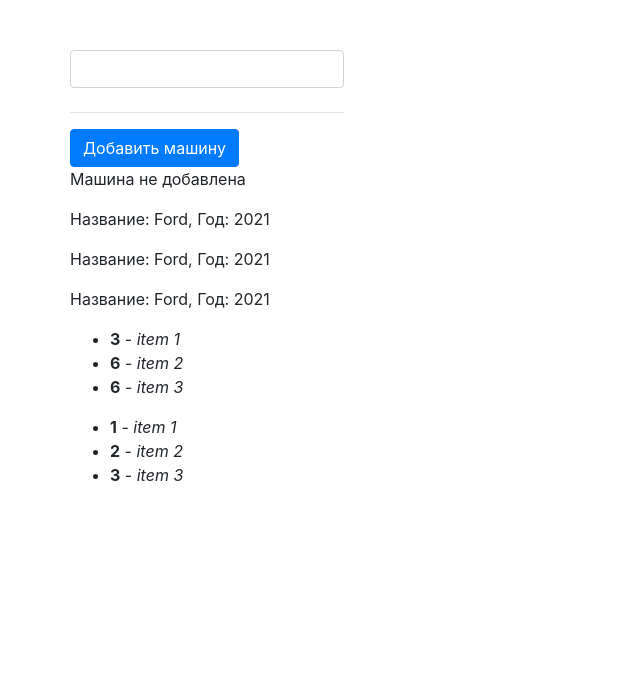
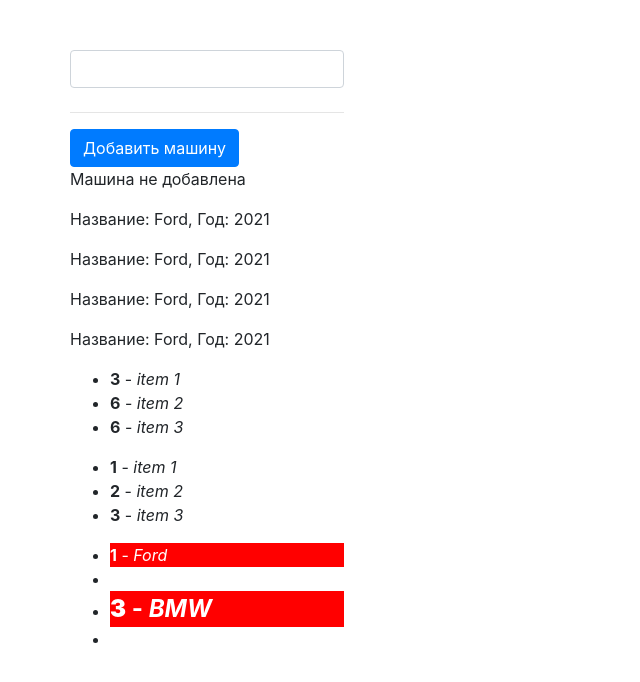
Before and after one commit to maxvanny2010/theory, an Angular app in the folder theoryapp/: page / in a window 1280 px wide. Shown: the top 682 px of the page, without its empty margins (0-640 px from the left). Built offline with nearby package versions, Linux system fonts and the light colour scheme.

Commit message:
directive ngStyle-ngClass

```diff
--- a/theoryapp/src/app/for/for.component.css
+++ b/theoryapp/src/app/for/for.component.css
@@ -0,0 +1,4 @@
+.big-text{
+  font-size: 150%;
+  font-weight: bold;
+}
--- a/theoryapp/src/app/for/for.component.html
+++ b/theoryapp/src/app/for/for.component.html
@@ -16,3 +16,12 @@
     <b>{{idx + 1}}</b> - <i>{{item.name}}</i>
   </li>
 </ul>
+<ul>
+  <li *ngFor="let car of cars;let idx = index">
+    <div
+      [ngStyle]="{backgroundColor:(idx+1) % 2 !== 0 ? 'red':'transient','color':'white'}"
+      [ngClass]="{'big-text': setBigCarText(car)}"
+    >
+      <b>{{idx + 1}}</b> - <i>{{car}}</i></div>
+  </li>
+</ul>
--- a/theoryapp/src/app/for/for.component.ts
+++ b/theoryapp/src/app/for/for.component.ts
@@ -8,7 +8,7 @@ import {Component} from '@angular/core';
 export class ForComponent {
   carName = '';
   addCarStatus = false;
-  cars = ['Ford', 'Audi', 'BMW'];
+  cars = ['Ford', 'Audi', 'BMW','Bentley'];
   items = [{id: 3, name: 'item 1'}, {id: 6, name: 'item 2'}, {id: 6, name: 'item 3'}];
 
   constructor() {
@@ -19,4 +19,8 @@ export class ForComponent {
     this.cars.push(this.carName);
     this.carName = '';
   }
+
+  setBigCarText(car: string){
+    return car.length < 4;
+  }
 }
```
Also changed, not shown: theoryapp/img/ngStyle-ngClass.png (added).
